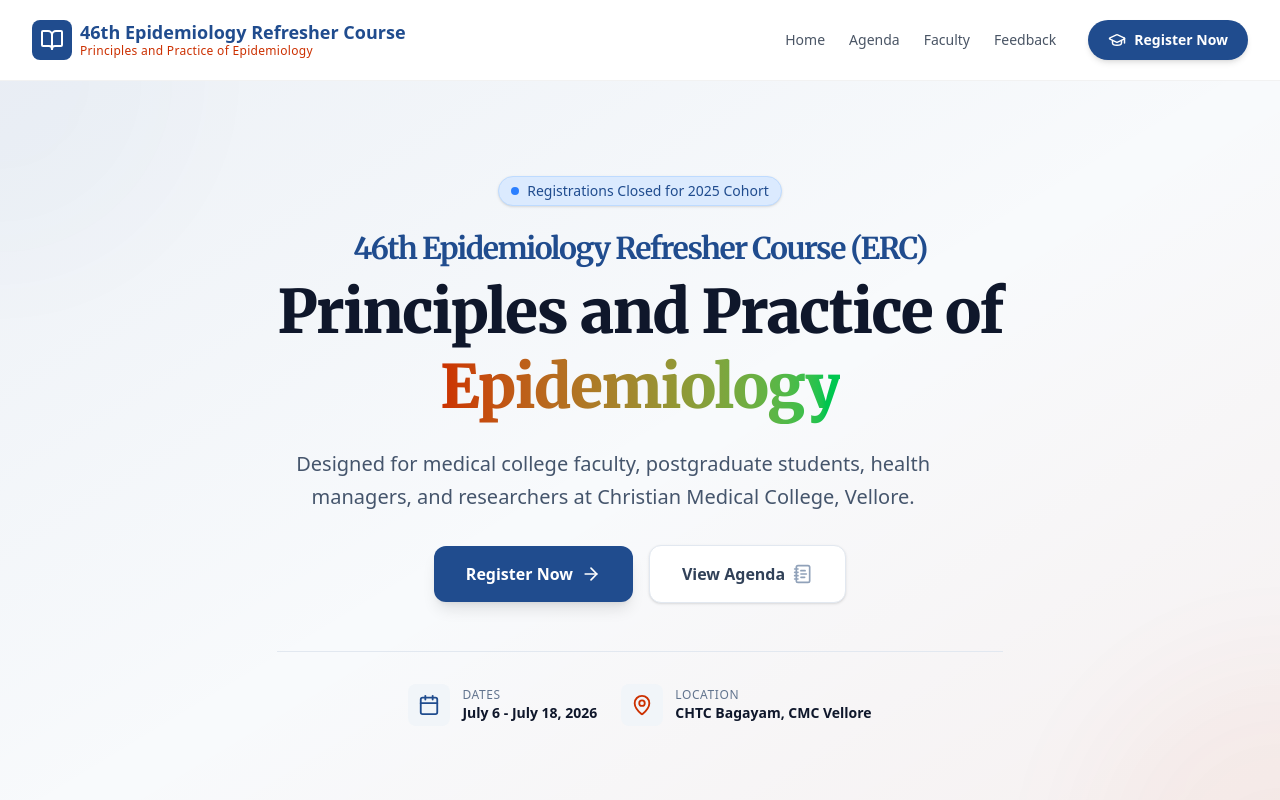
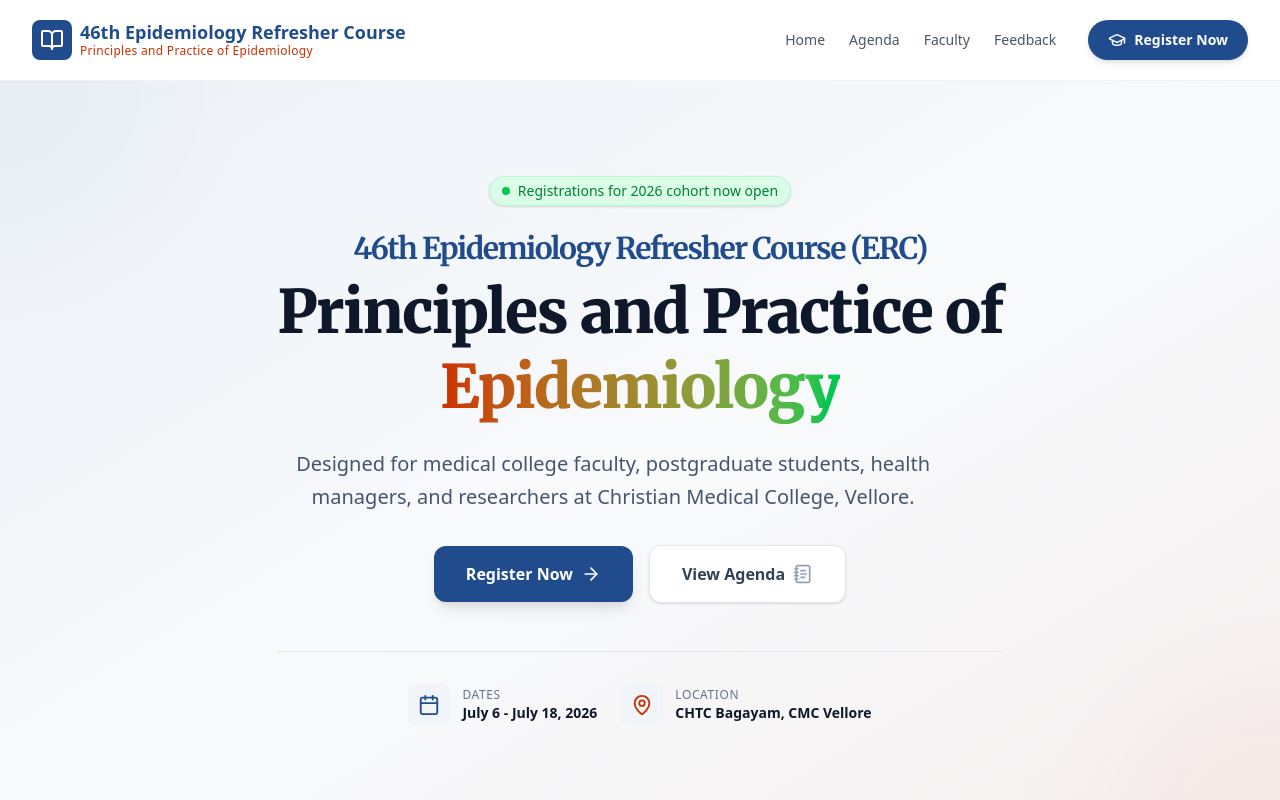
Before and after one commit to jebujohn/cmc-epi-bio-course, a Next.js app: page / in a window 1280 px wide. Shown: the top 800 px of the page. Built offline with nearby package versions, Linux system fonts and the light colour scheme.

Commit message:
Update home page banner to 2026 cohort and link to registration

```diff
--- a/src/app/page.tsx
+++ b/src/app/page.tsx
@@ -35,13 +35,15 @@
             variants={staggerContainer}
             className="max-w-4xl mx-auto text-center"
           >
-            <motion.div variants={fadeInUp} className="inline-flex items-center gap-2 px-3 py-1 rounded-full bg-blue-100 text-primary font-medium text-sm mb-6 border border-blue-200 shadow-sm">
-              <span className="relative flex h-2 w-2">
-                <span className="animate-ping absolute inline-flex h-full w-full rounded-full bg-blue-400 opacity-75"></span>
-                <span className="relative inline-flex rounded-full h-2 w-2 bg-blue-500"></span>
-              </span>
-              Registrations Closed for 2025 Cohort
-            </motion.div>
+            <Link href="/registration">
+              <motion.div variants={fadeInUp} className="inline-flex items-center gap-2 px-3 py-1 rounded-full bg-green-100 text-green-700 font-medium text-sm mb-6 border border-green-200 shadow-sm hover:bg-green-200 transition-colors">
+                <span className="relative flex h-2 w-2">
+                  <span className="animate-ping absolute inline-flex h-full w-full rounded-full bg-green-400 opacity-75"></span>
+                  <span className="relative inline-flex rounded-full h-2 w-2 bg-green-500"></span>
+                </span>
+                Registrations for 2026 cohort now open
+              </motion.div>
+            </Link>
 
             <motion.h1 variants={fadeInUp} className="text-4xl md:text-5xl lg:text-6xl font-extrabold text-slate-900 tracking-tight leading-tight mb-6">
               <span className="block text-2xl md:text-3xl text-primary font-bold mb-2">46th Epidemiology Refresher Course (ERC)</span>
```
